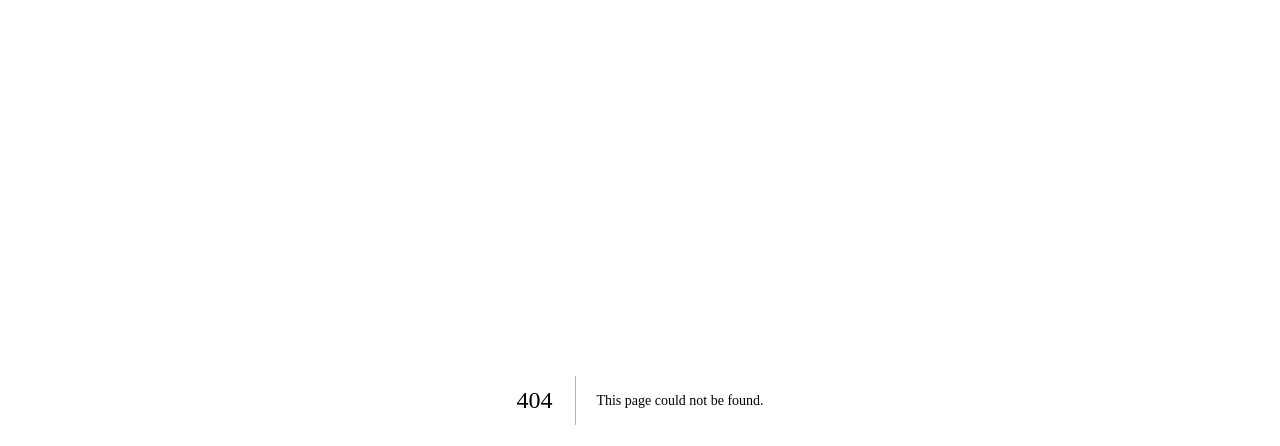
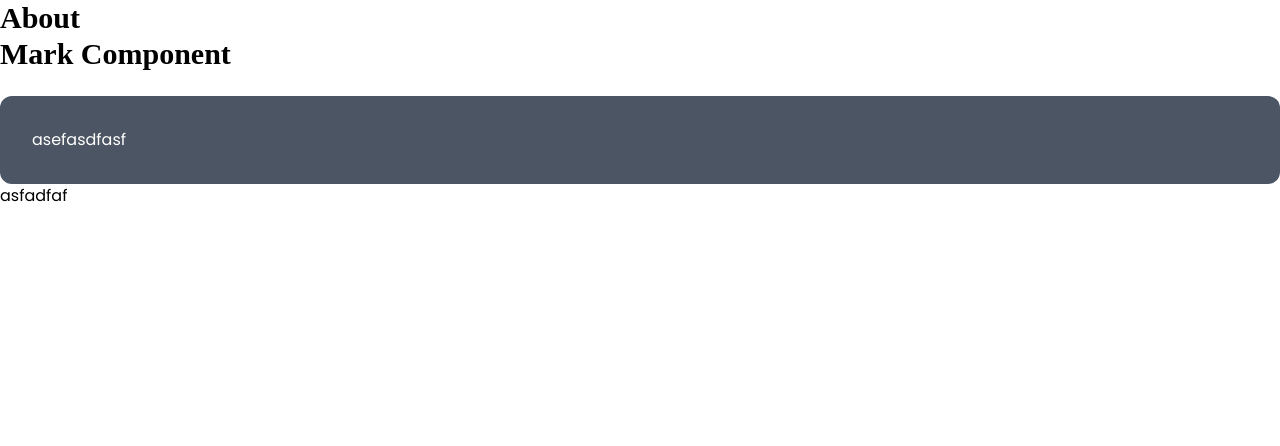
Before and after one commit to DrShpongle/step-by-step-blog, a Next.js app: page /about in a window 1280 px wide. Before the commit this address had no page. Shown: the top 446 px of the page. Built offline with nearby package versions, Linux system fonts and the light colour scheme; a web font is replaced by a local one.

Commit message:
@mdx-loader /experimental

```diff
--- a/next.config.js
+++ b/next.config.js
@@ -1,4 +1,27 @@
 /** @type {import('next').NextConfig} */
 module.exports = {
   reactStrictMode: true,
+  // Prefer loading of ES Modules over CommonJS
+  experimental: {esmExternals: true},
+  // Support MDX files as pages:
+  pageExtensions: ['md', 'mdx', 'tsx', 'ts', 'jsx', 'js'],
+  // Support loading `.md`, `.mdx`:
+  webpack(config, options) {
+    config.module.rules.push({
+      test: /\.mdx?$/,
+      use: [
+        // The default `babel-loader` used by Next:
+        options.defaultLoaders.babel,
+        {
+          loader: '@mdx-js/loader',
+          /** @type {import('@mdx-js/loader').Options} */
+          options: {
+            /* jsxImportSource: …, otherOptions… */
+          },
+        },
+      ],
+    })
+
+    return config
+  },
 }
--- a/package.json
+++ b/package.json
@@ -8,6 +8,7 @@
     "lint": "next lint"
   },
   "dependencies": {
+    "@mdx-js/loader": "^2.0.0-rc.2",
     "next": "12.0.4",
     "react": "17.0.2",
     "react-dom": "17.0.2",
--- /dev/null
+++ b/src/components/mdx/components/mark.tsx
@@ -0,0 +1,18 @@
+import * as React from 'react'
+
+type Props = {
+  children: React.ReactNode
+}
+
+const Mark: React.FC<Props> = ({children}: Props) => {
+  return (
+    <>
+      <h2>Mark Component</h2>
+      <div className="p-8 mt-6 text-white bg-gray-600 rounded-xl">
+        {children}
+      </div>
+    </>
+  )
+}
+
+export default Mark
--- /dev/null
+++ b/src/components/mdx/index.ts
@@ -0,0 +1,3 @@
+import Mark from './components/mark'
+
+export {Mark}
--- /dev/null
+++ b/src/pages/about.mdx
@@ -0,0 +1,7 @@
+import {Mark} from 'components/mdx'
+
+## About
+
+<Mark>asefasdfasf</Mark>
+
+asfadfaf
```
Also changed, not shown: 1 other file (tests, documents, lock files or other folders).
